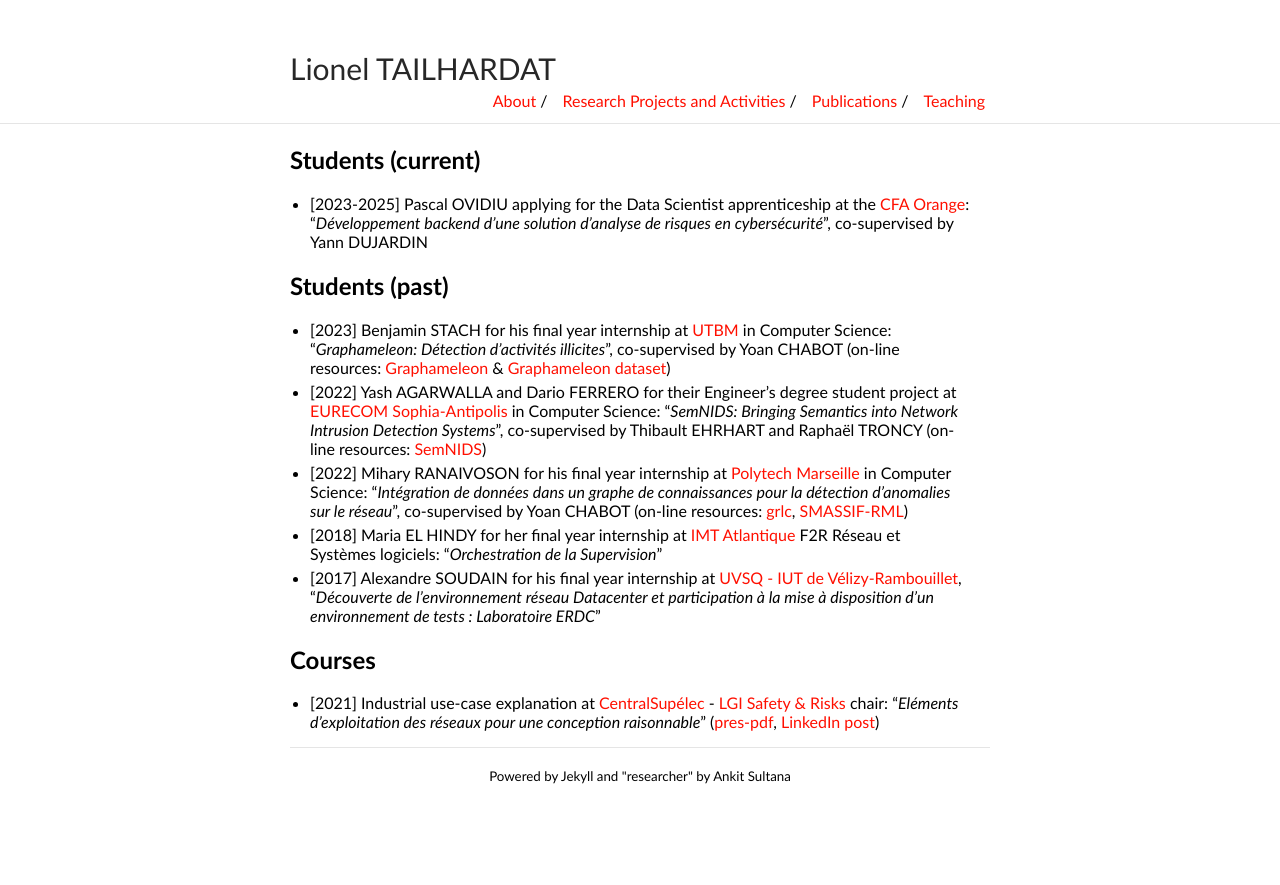
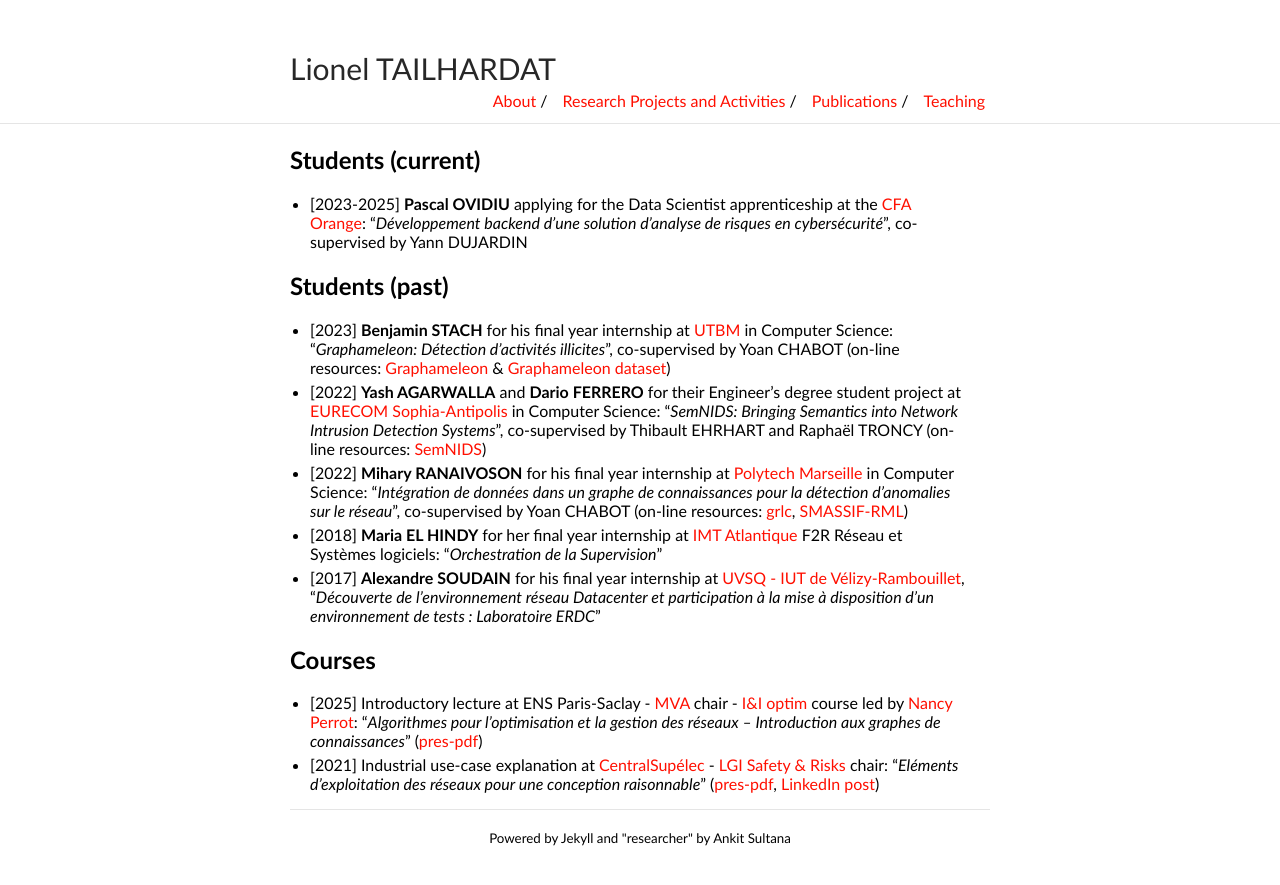
Before and after one commit to GenEars/GenEars.github.io, a Jekyll site: the page built from teaching.md, in a window 1280 px wide. Shown: the top 885 px of the page. Built offline with Jekyll 4.4.1, drawn with Linux system fonts in a browser that asks for light colours.

Commit message:
Added ENS MVA lecture slide deck
Signed-off-by: lionel.tailhardat <lionel.tailhardat@orange.com>

```diff
--- a/teaching.md
+++ b/teaching.md
@@ -5,16 +5,17 @@ title: Teaching - Lionel TAILHARDAT
 
 ## Students (current)
 
-* [2023-2025] Pascal OVIDIU applying for the Data Scientist apprenticeship at the [CFA Orange](https://orange.jobs/site/fr-cfa/): "*Développement backend d'une solution d'analyse de risques en cybersécurité*", co-supervised by Yann DUJARDIN
+* [2023-2025] **Pascal OVIDIU** applying for the Data Scientist apprenticeship at the [CFA Orange](https://orange.jobs/site/fr-cfa/): "*Développement backend d'une solution d'analyse de risques en cybersécurité*", co-supervised by Yann DUJARDIN
 
 ## Students (past)
 
-* [2023] Benjamin STACH for his final year internship at [UTBM](https://www.utbm.fr/) in Computer Science: "*Graphameleon: Détection d'activités illicites*", co-supervised by Yoan CHABOT (on-line resources: [Graphameleon](https://github.com/Orange-OpenSource/graphameleon) & [Graphameleon dataset](https://github.com/Orange-OpenSource/graphameleon-ds))
-* [2022] Yash AGARWALLA and Dario FERRERO for their Engineer's degree student project at [EURECOM Sophia-Antipolis](https://www.eurecom.fr/) in Computer Science: "*SemNIDS: Bringing Semantics into Network Intrusion Detection Systems*", co-supervised by Thibault EHRHART and Raphaël TRONCY (on-line resources: [SemNIDS](https://github.com/D2KLab/SemNIDS))
-* [2022] Mihary RANAIVOSON for his final year internship at [Polytech Marseille](https://polytech.univ-amu.fr/) in Computer Science: "*Intégration de données dans un graphe de connaissances pour la détection d'anomalies sur le réseau*", co-supervised by Yoan CHABOT (on-line resources: [grlc](https://github.com/Orange-OpenSource/grlc), [SMASSIF-RML](https://github.com/Orange-OpenSource/SMASSIF-RML))
-* [2018] Maria EL HINDY for her final year internship at [IMT Atlantique](https://www.imt-atlantique.fr/fr) F2R Réseau et Systèmes logiciels: "*Orchestration de la Supervision*"
-* [2017] Alexandre SOUDAIN for his final year internship at [UVSQ - IUT de Vélizy-Rambouillet](https://www.iut-velizy-rambouillet.uvsq.fr/), "*Découverte de l’environnement réseau Datacenter et participation à la mise à disposition d’un environnement de tests : Laboratoire ERDC*"
+* [2023] **Benjamin STACH** for his final year internship at [UTBM](https://www.utbm.fr/) in Computer Science: "*Graphameleon: Détection d'activités illicites*", co-supervised by Yoan CHABOT (on-line resources: [Graphameleon](https://github.com/Orange-OpenSource/graphameleon) & [Graphameleon dataset](https://github.com/Orange-OpenSource/graphameleon-ds))
+* [2022] **Yash AGARWALLA** and **Dario FERRERO** for their Engineer's degree student project at [EURECOM Sophia-Antipolis](https://www.eurecom.fr/) in Computer Science: "*SemNIDS: Bringing Semantics into Network Intrusion Detection Systems*", co-supervised by Thibault EHRHART and Raphaël TRONCY (on-line resources: [SemNIDS](https://github.com/D2KLab/SemNIDS))
+* [2022] **Mihary RANAIVOSON** for his final year internship at [Polytech Marseille](https://polytech.univ-amu.fr/) in Computer Science: "*Intégration de données dans un graphe de connaissances pour la détection d'anomalies sur le réseau*", co-supervised by Yoan CHABOT (on-line resources: [grlc](https://github.com/Orange-OpenSource/grlc), [SMASSIF-RML](https://github.com/Orange-OpenSource/SMASSIF-RML))
+* [2018] **Maria EL HINDY** for her final year internship at [IMT Atlantique](https://www.imt-atlantique.fr/fr) F2R Réseau et Systèmes logiciels: "*Orchestration de la Supervision*"
+* [2017] **Alexandre SOUDAIN** for his final year internship at [UVSQ - IUT de Vélizy-Rambouillet](https://www.iut-velizy-rambouillet.uvsq.fr/), "*Découverte de l’environnement réseau Datacenter et participation à la mise à disposition d’un environnement de tests : Laboratoire ERDC*"
 
 ## Courses
 
+* [2025] Introductory lecture at ENS Paris-Saclay - [MVA](https://www.master-mva.com/) chair - [I&I optim](https://www.master-mva.com/cours/algorithmes-pour-loptimisation-et-la-gestion-des-reseaux/) course led by [Nancy Perrot](https://scholar.google.com/citations?user=b1m8TckAAAAJ): "*Algorithmes pour l’optimisation et la gestion des réseaux -- Introduction aux graphes de connaissances*" ([pres-pdf](pubs/ENS-2025-KGandOptim_lecture.pdf))
 * [2021] Industrial use-case explanation at [CentralSupélec](https://www.centralesupelec.fr/) - [LGI Safety & Risks](http://lgi.centralesupelec.fr/en/node/167) chair: "*Eléments d’exploitation des réseaux pour une conception raisonnable*" ([pres-pdf](pubs/lgi_orange_2020-2021_lecture.pdf), [LinkedIn post](https://www.linkedin.com/posts/activity-6772189715404857344-tAsY))
```
Also changed, not shown: 1 other file.
